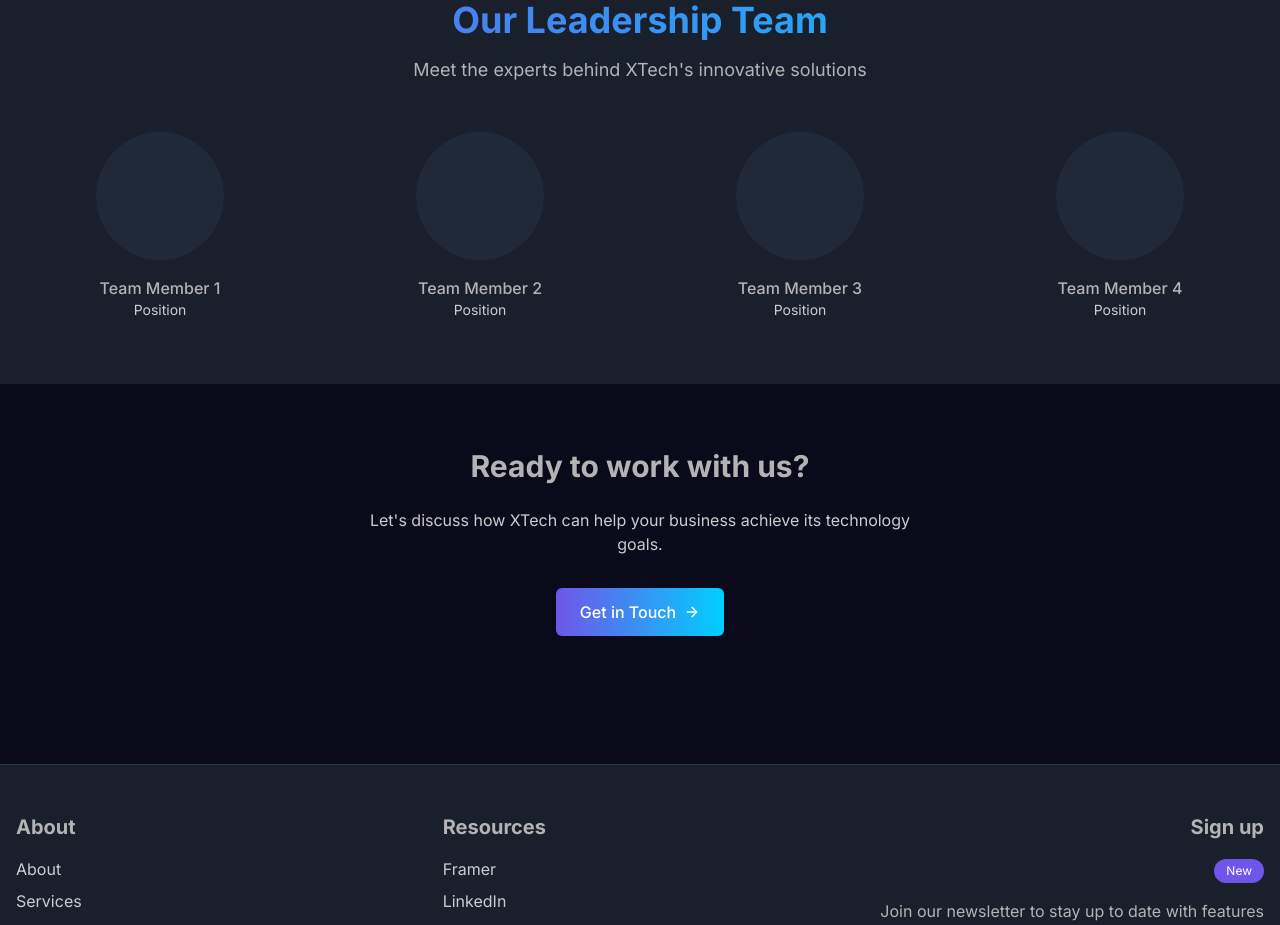
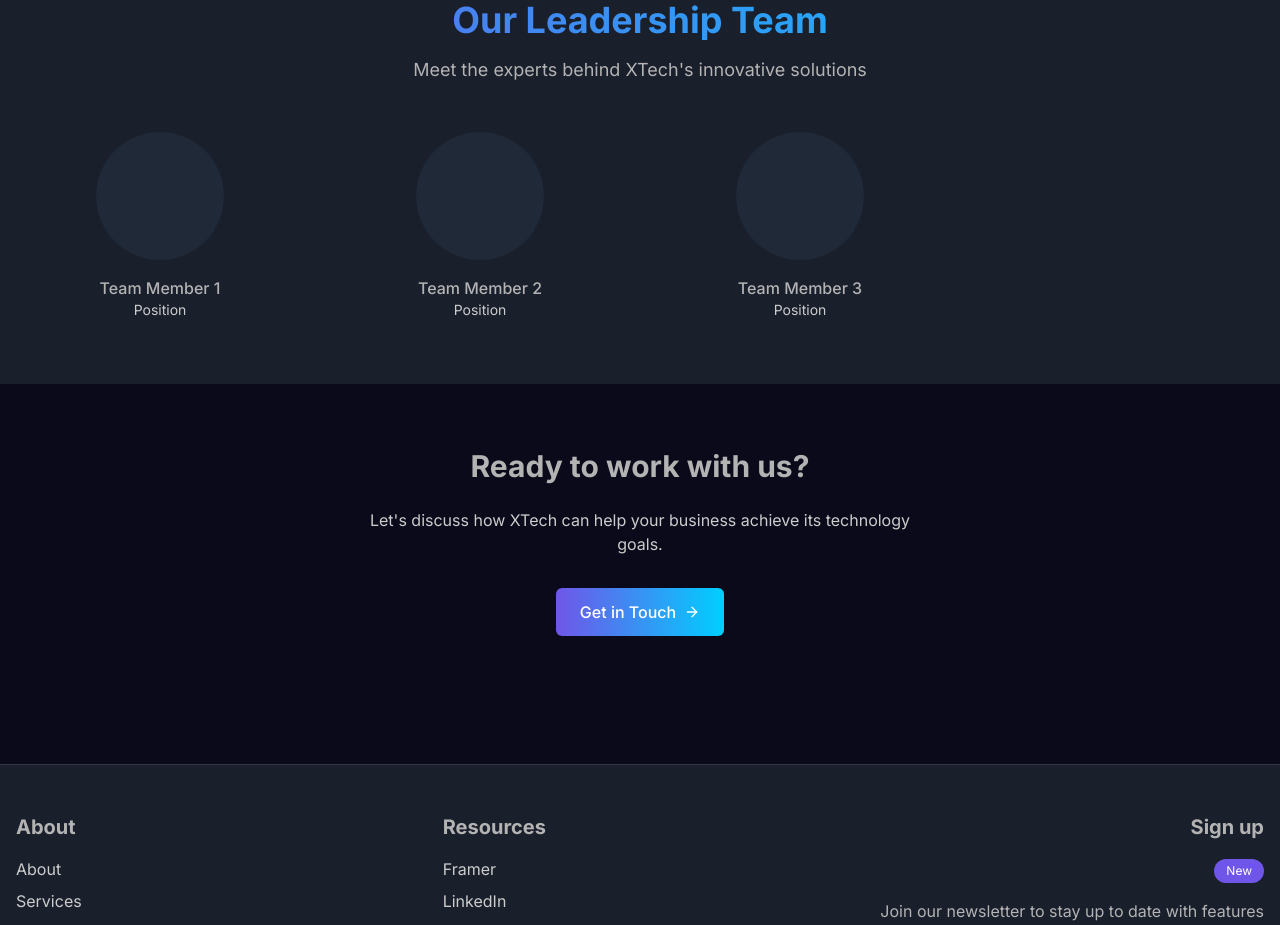
Before and after one commit to anwarsadathqat/xtech-violet-wave, a React (Vite) app: page /about in a window 1280 px wide. Shown: the part 1380-2305 px from the top of the page. Built offline with nearby package versions, Linux system fonts and the light colour scheme.

Commit message:
Code edited in Lovable Code Editor
Edited UI in Lovable

```diff
--- a/src/pages/About.tsx
+++ b/src/pages/About.tsx
@@ -79,7 +79,7 @@ const About = () => {
           <SectionTitle title="Our Leadership Team" subtitle="Meet the experts behind XTech's innovative solutions" align="center" />
 
           <div className="grid grid-cols-2 md:grid-cols-4 gap-8">
-            {[1, 2, 3, 4].map(i => <div key={i} className="text-center">
+            {[1, 2, 3].map(i => <div key={i} className="text-center">
                 <div className="w-32 h-32 bg-gray-800 rounded-full mx-auto mb-4"></div>
                 <h3 className="font-medium">Team Member {i}</h3>
                 <p className="text-sm text-xtech-light-gray">Position</p>
```
